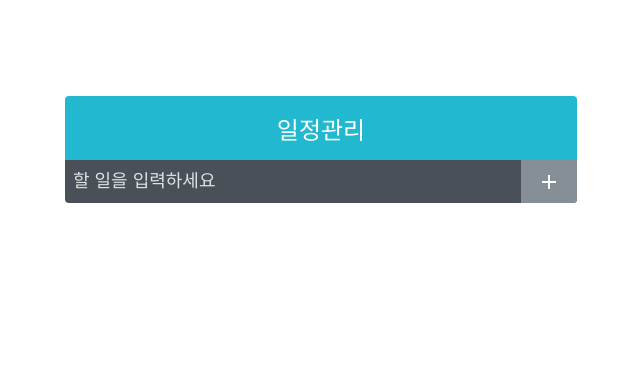
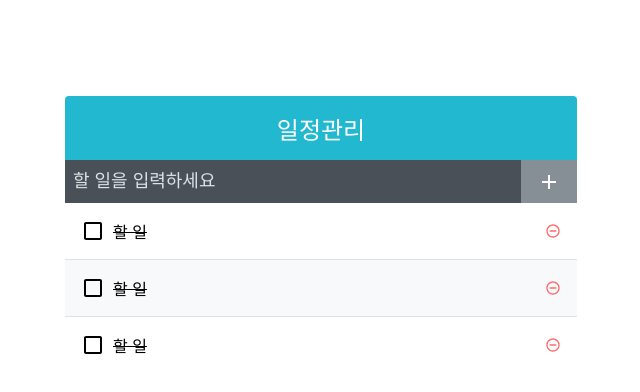
Before and after one commit to sundoforce/todo-app, a React (Create React App) app: page / in a window 1280 px wide. Shown: the top 392 px of the page, without its empty margins (319-959 px from the left). Built offline with nearby package versions, Linux system fonts and the light colour scheme.

Commit message:
Component-styling

```diff
--- a/src/App.js
+++ b/src/App.js
@@ -1,11 +1,13 @@
 import React from 'react';
 import TodoTemplate from './components/TodoTemplate';
 import TodoInsert from './components/TodoInsert';
+import TodoList from './components/TodoList';
 
 const App = () => {
   return (
     <TodoTemplate>
       <TodoInsert />
+      <TodoList />
     </TodoTemplate>
   )
 }
--- /dev/null
+++ b/src/components/TodoList.js
@@ -0,0 +1,14 @@
+import React from 'react';
+import TodoListItem from './TodoListItem';
+
+const TodoList = () => {
+    return (
+        <div className="TodoList">
+            <TodoListItem/>
+            <TodoListItem/>
+            <TodoListItem/>
+        </div>
+    )
+}
+
+export default TodoList;
--- /dev/null
+++ b/src/components/TodoList.scss
@@ -0,0 +1,5 @@
+.TodoList {
+  min-height: 320px;
+  max-height: 513px;
+  overflow-y: auto;
+}
--- /dev/null
+++ b/src/components/TodoListItem.scss
@@ -0,0 +1,34 @@
+.TodoListItem {
+  padding: 1rem;
+  display: flex;
+  align-items: center;
+  &:nth-child(even) {
+    background: #f8f9fa;
+  }
+  .checkbox {
+    cursor: pointer;
+    flex: 1;
+    display: flex;
+    align-items: center;
+    svg {
+      font-size: 1.5rem;
+    }
+    .text {
+      margin-left: 0.5rem;
+      text-decoration: line-through;
+    }
+  }
+
+  .remove {
+    display: flex;
+    align-items: center;
+    color: #ff6b6b;
+    &:hover {
+      color: #ff8787;
+    }
+  }
+
+  & + & {
+    border-top: 1px solid #dee2e6;
+  }
+}
```
